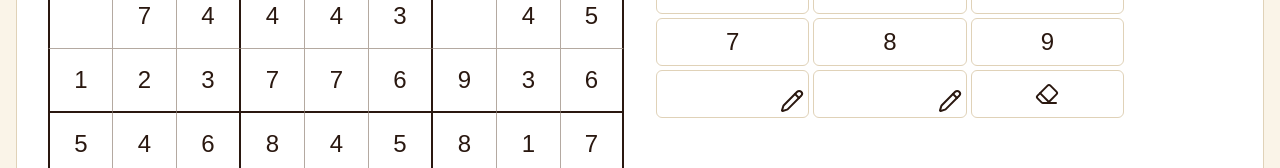
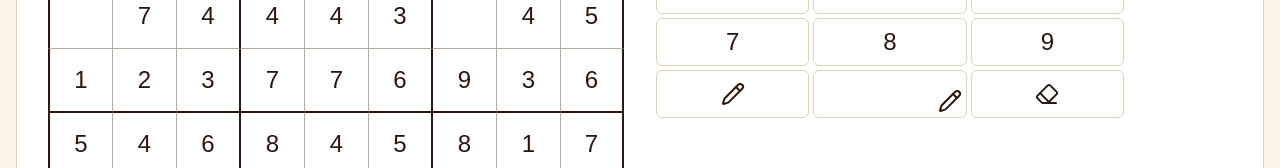
Before and after one commit to dhemeira/sudoku, a React (Vite) app: page / in a window 1280 px wide. Shown: the part 459-627 px from the top of the page. Built offline with nearby package versions, Linux system fonts and the light colour scheme.

Commit message:
Fix center pencilmark button icon alignment

```diff
--- a/src/components/NumPad.tsx
+++ b/src/components/NumPad.tsx
@@ -114,7 +114,7 @@ function NumPad({
       <div className="max-md:tall:col-span-2 narrow:col-span-2 col-span-5 flex w-full flex-row gap-1 md:col-span-2">
         <button
           className={
-            'border-border flex h-12 w-full items-end justify-end rounded-md border p-1 outline-none' +
+            'border-border flex h-12 w-full items-center justify-center rounded-md border p-1 outline-none' +
             (isPencilCenterMode ? ' bg-accent text-white' : ' bg-surface')
           }
           title="Center"
```
